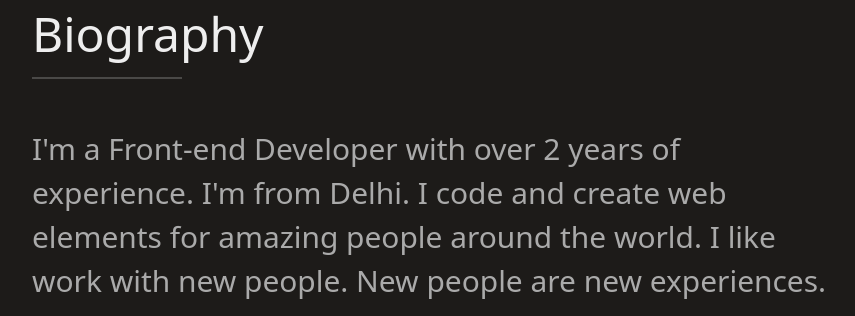
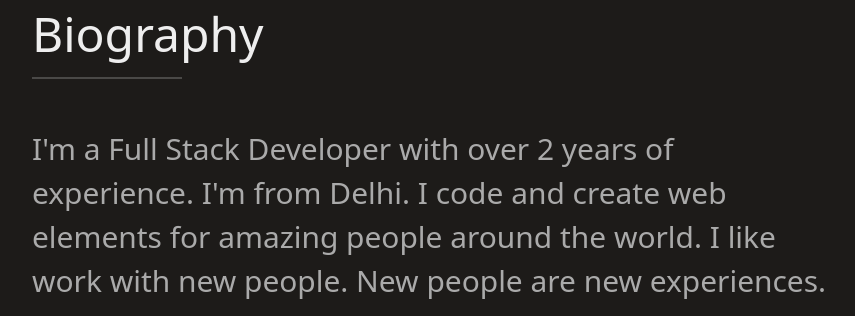
Before and after one commit to dask2207/Portfolio, a plain HTML site: page index.html in a window 1280 px wide. Shown: the part 850-1166 px from the top of the page, without its empty margins (50-905 px from the left). Drawn offline with Linux system fonts and the light colour scheme.

Commit message:
Update index.html

```diff
--- a/index.html
+++ b/index.html
@@ -39,7 +39,7 @@
                     <div class="about">
                         <h4>ABOUT ME</h4>
                         <h2>Biography</h2>
-                        <p>I'm a Front-end Developer with over 2 years of experience. I'm from Delhi. I code
+                        <p>I'm a Full Stack Developer with over 2 years of experience. I'm from Delhi. I code
                             and create web elements for amazing people around the world. I like work with new people.
                             New people are new experiences.</p>
                     </div>
```
